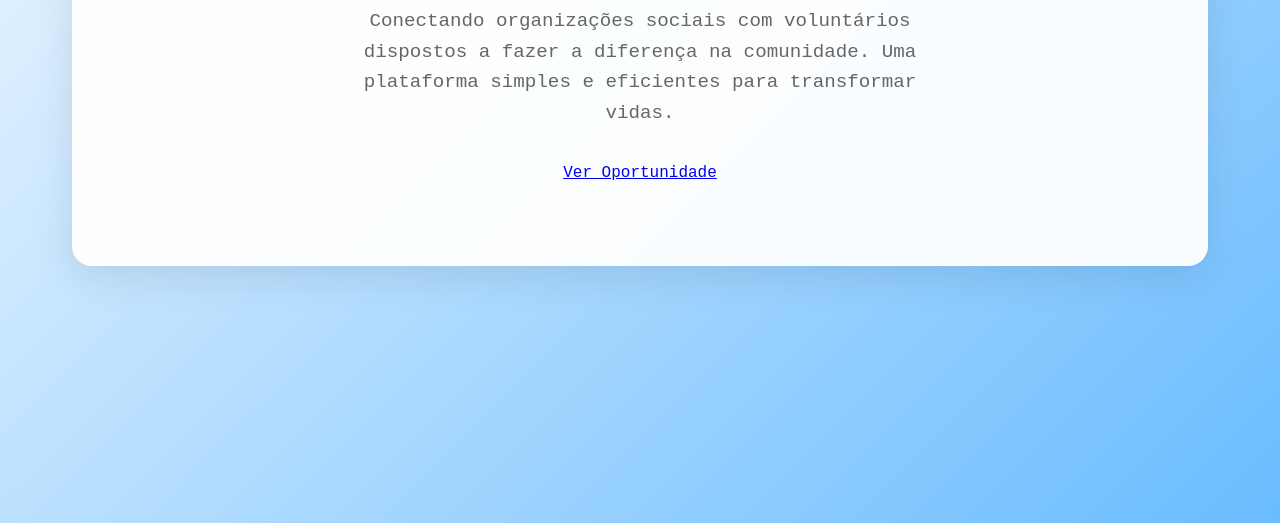
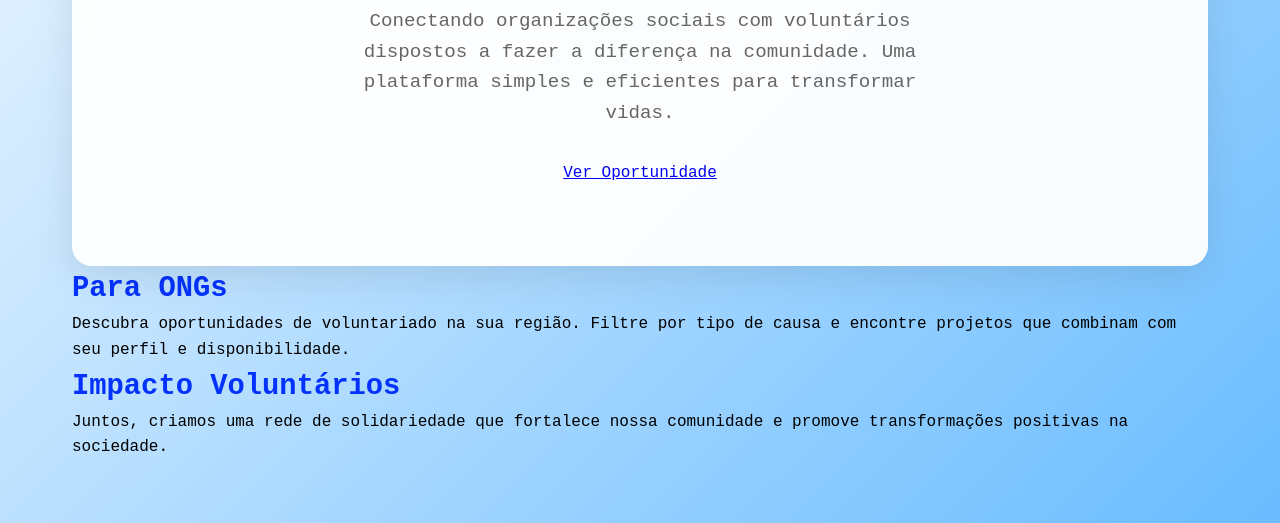
Before and after one commit to natieledpaula/projeto-voluntario, a plain HTML site: page index.html in a window 1280 px wide. Shown: the part 277-800 px from the top of the page. Drawn offline with Linux system fonts and the light colour scheme.

Commit message:
Parcerias e estilização

```diff
--- a/index.html
+++ b/index.html
@@ -32,7 +32,17 @@
             </div>
         </div>
 
-        <!-- Parcerias -->
+         <!-- Parcerias -->
+         <div class="parcerias">
+            <div class="parcerias-card">
+                <h3 class="titulo">Para ONGs</h3>
+                <p class="subtitulo">Descubra oportunidades de voluntariado na sua região. Filtre por tipo de causa e encontre projetos que combinam com seu perfil e disponibilidade.</p>
+            </div>
+            <div class="parcerias-card">
+                <h3 class="titulo">Impacto Voluntários</h3>
+                <p class="subtitulo">Juntos, criamos uma rede de solidariedade que fortalece nossa comunidade e promove transformações positivas na sociedade.</p>
+            </div>
+         </div>
       </main>
 </body>
 </html>
```
